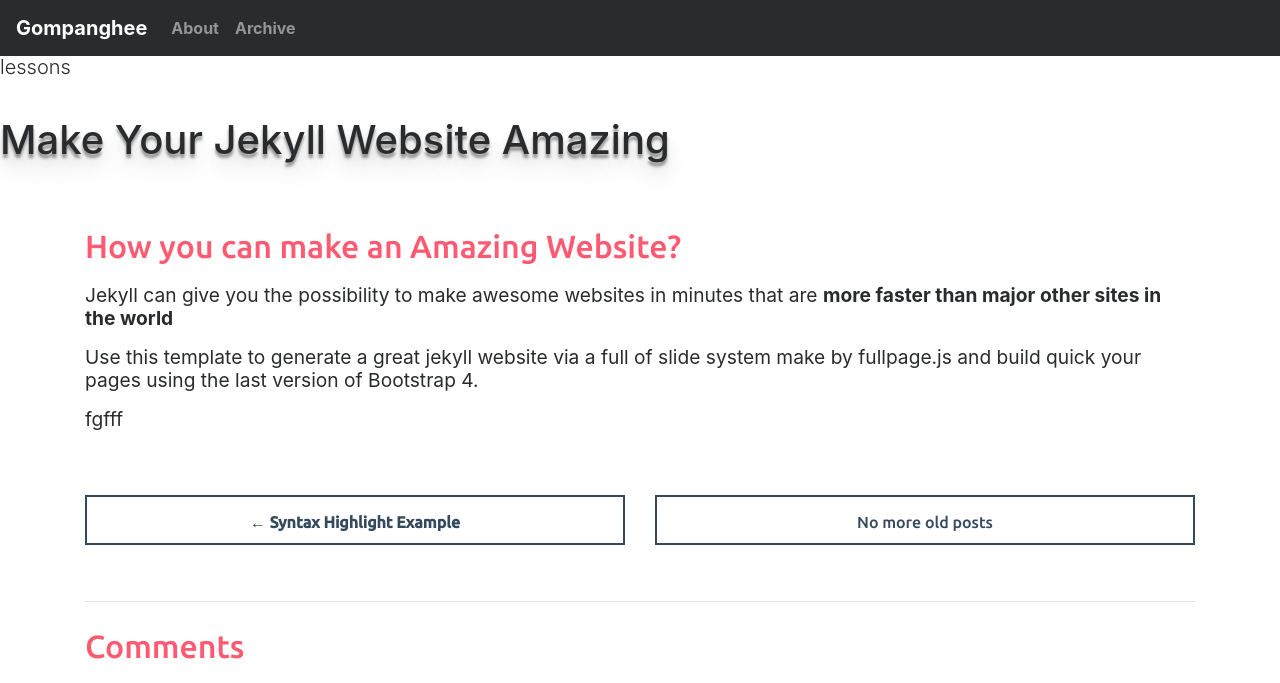
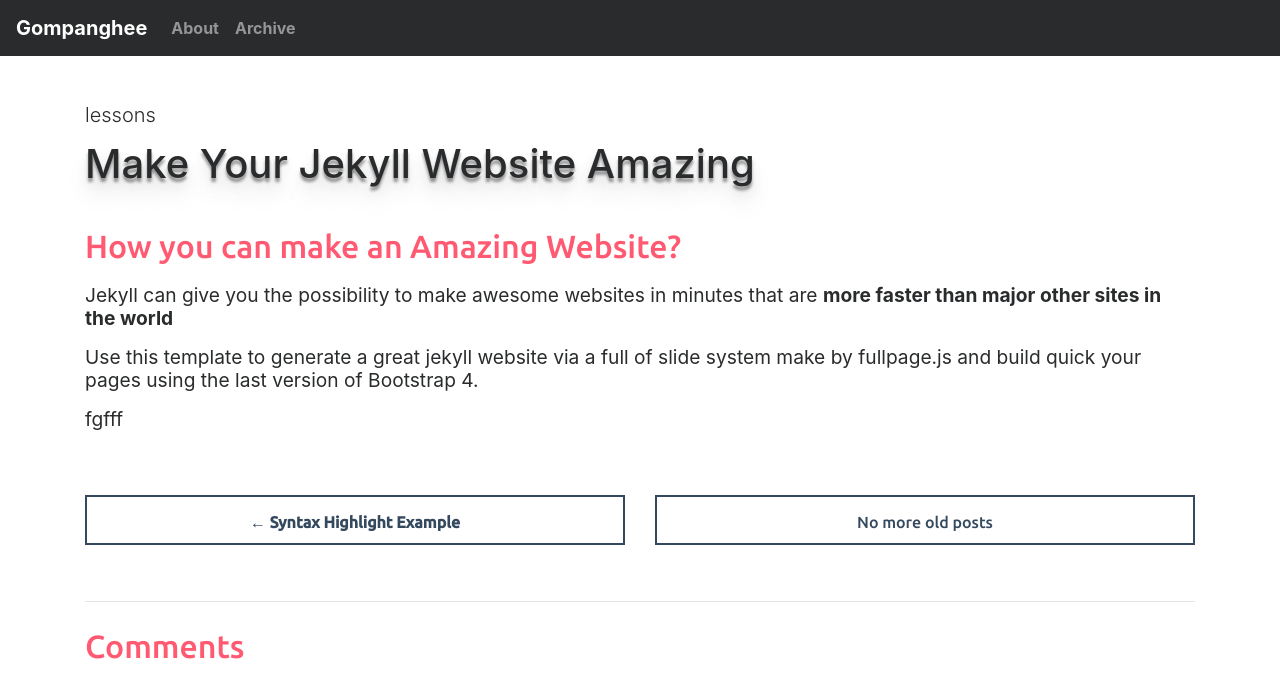
Before and after one commit to gompanghee/gompanghee.github.io, a Jekyll site: the page built from _posts/lessons/2017-03-20-make-your-jekyll-website-amazing.md, in a window 1280 px wide. Shown: the part 900-1583 px from the top of the page. Built offline with Jekyll 4.4.1, drawn with Linux system fonts in a browser that asks for light colours; nearby versions of some CDN libraries; comment, search, counter and statistics services are not loaded.

Commit message:
Update post.html

```diff
--- a/_includes/themes/bootstrap/post.html
+++ b/_includes/themes/bootstrap/post.html
@@ -328,6 +328,10 @@
 
 {% include themes/bootstrap/nav-bar.html %}
 
+<br />
+<br />
+
+    <div class="container">
       <div class="row">
 
         <div class="col-sm-6">
@@ -339,11 +343,8 @@
         {% endunless %}
         </div>
       </div>
-<br />
+
       <h1 class="heavy">{{ page.title }}</h1>
-<br />
-
-    <div class="container">
 
       <div class="row">
 
```
Lines whose indentation alone changed are shown as unchanged.
